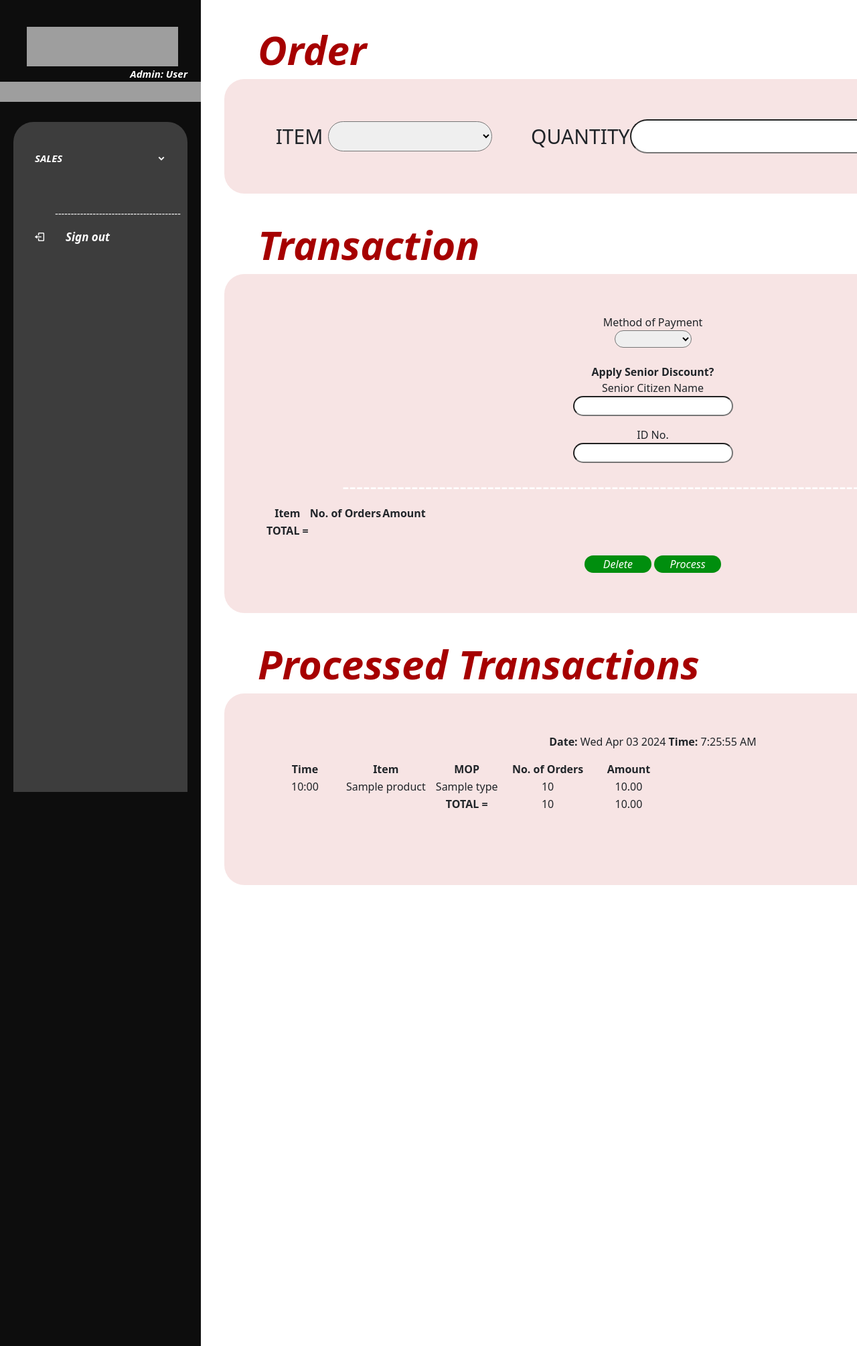
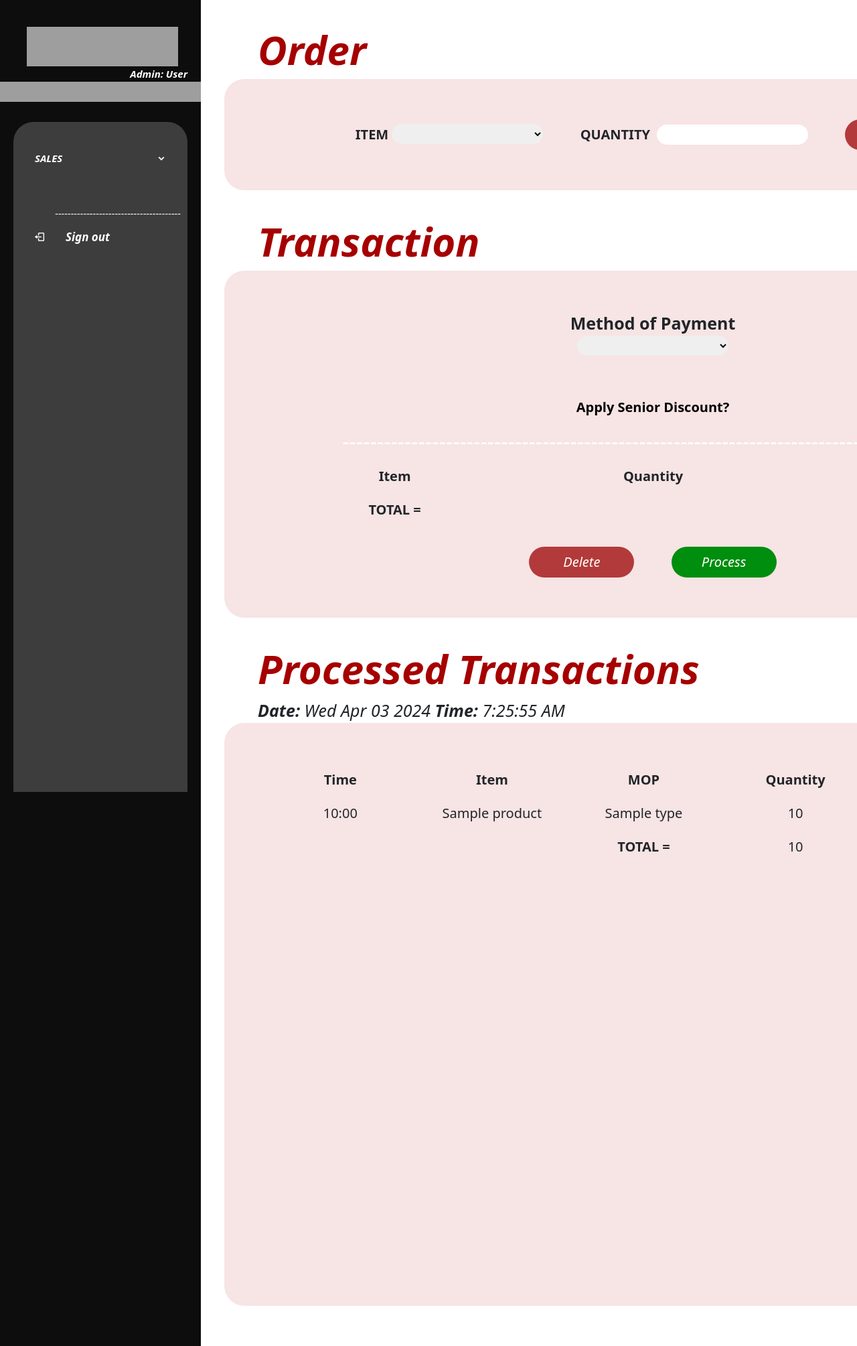
Before and after one commit to FaisalTamanoJr/MS-InventorySystem, a Flask app: page /sales/register in a window 1280 px wide. Shown: the whole page at 67% size. Run offline with Flask 3, Linux system fonts and the light colour scheme; a user stored in the database is signed in; tables that the repository leaves empty hold one stand-in row (values such as "Sample post"); grey boxes are pictures that could not be loaded.

Commit message:
Visual Design: all done Sales

```diff
--- a/app/templates/sales_register.html
+++ b/app/templates/sales_register.html
@@ -23,7 +23,7 @@
         overflow-x: hidden;
     }
 
-    .register .heading1{
+    .heading1{
         position: relative;
         padding-left: 80px;
         font-weight: bold;
@@ -32,7 +32,7 @@
         font-size: 60px;
         color: #A60000;
     }
-    .register .components{
+    .components{
         position: relative;
         text-align: center;
         background: #F7E4E4;
@@ -41,39 +41,65 @@
         margin-right: 80px;
         border-radius: 30px;
     }
+
     .button{
+       background-color: #B33A3A;
+       border-radius: 100px;
+       font-style: italic;
+       color: white;
+       border: none;
+       width: 157px;
+       padding: 8px 20px;
+    }
+    .button:hover{
+        background-color: grey;
+    }
+    .button2{
        background-color: #008E0E;
        border-radius: 100px;
        font-style: italic;
        color: white;
        border: none;
-       width: 100px;
+       width: 157px;
+       padding: 8px 20px;
     }
-    .button:hover{
+    .button2:hover{
         background-color: grey;
     }
     .input{
         border-radius: 30px;
+        padding-left: 10px;
+        border: none;
+        width: 226px;
+        height: 30px;
+    }
+    .discount{
+        background-color: rgba(0, 0, 0, 0);
+        border:none;
+        font-weight: bold;
+    }
+    .discount:hover{
+        color: #1e90ff;
+        font-style: italic;
     }
 </style>
 <div class="register">
     <h1 class="heading1">Order</h1>
-    <div class="components" style="font-size: 30px;">
-        <label>ITEM </label>
+    <div class="components" style="font-size: 20px;">
+        <label style="font-weight: bold;">ITEM </label>
         <select id="order-product" class="input">
             <option data-price=""></option>
             {% for product in products %}
             <option data-price="{{ product.price }}">{{ product.name }}</option>
             {% endfor %}
         </select>
-        <label style="padding-left: 50px;">QUANTITY </label><input type="text" id="order-quantity" class="input">
+        <label style="padding-left: 50px; padding-right: 10px; font-weight: bold;">QUANTITY </label><input type="text" id="order-quantity" class="input">
         <button class="button" id="add-order" style="margin-left: 50px;"><b>+</b></button>
     </div>
 
     <h1 class="heading1">Transaction</h1>
-
-    <div class="components">
-        <label>Method of Payment</label><br>
+    <div class="components" style="font-size: 20px;">
+        <label style="font-size: 25px; font-weight: bold;">Method of Payment</label><br>
         <select id="payment-method" class="input">
             <option></option>
             {% for payment_method in payment_methods %}
@@ -81,67 +107,67 @@
             {% endfor %}
         </select>
 
-        <br><label class="gcash-ref hidden"><p>Reference no.</p></label>
-        <input type="text" class="gcash-ref hidden input" id="gcash-ref-no"><br>
+        <br><label class="gcash-ref hidden" style="padding-top: 10px;">Reference no.</label><br>
+        <input type="text" class="gcash-ref hidden input" id="gcash-ref-no" style="margin-bottom: 25px;"><br>
 
-        <label><b>Apply Senior Discount?</b></label><br>
-        <label>Senior Citizen Name</label>
-        <p><input type="text" id="senior-name" class="input"></p>
-        <label>ID No.</label>
-        <p><input type="text" id="senior-id" class="input"></p>
+        <button id="senior-discount" class="discount">Apply Senior Discount?</button> <br>
+        <label id="senior-name-label" class="hidden" style="padding-top: 10px;">Senior Citizen Name</label>
+        <p><input type="text" id="senior-name" class="hidden input"></p>
+        <label id="senior-id-label" class="hidden">ID No.</label>
+        <p><input type="text" id="senior-id" class="hidden input"></p>
         <h2 style="color: white;">------------------------------------------------------------------------------------------</h2>
             <table>
             <thead>
             <tr>
                 <th scope="col"></td>
-                <th scope="col">Item</td>
-                <th scope="col">No. of Orders</td>
-                <th scope="col">Amount</td>
+                <th scope="col" style="width: 402px; height: 50px;">Item</td>
+                <th scope="col" style="width: 402px;">Quantity</td>
+                <th scope="col" style="width: 402px;">Amount</td>
             </tr>
             </thead>
             <tbody id="transactions-table">
             </tbody>
             <tr>
                 <td></td>
-                <td><b>TOTAL = </b></td>
+                <td style="width: 402px; height: 50px;"><b>TOTAL = </b></td>
                 <td id="total-quantity"></td>
                 <td id="total-amount"></td>
             </tr>
         </table><br>
 
-        <button id="delete-products" class="button">Delete</button>
-        <button id="process-transactions" class="button">Process</button>
+        <button id="delete-products" class="button" style="margin-right:50px;">Delete</button>
+        <button id="process-transactions" class="button2">Process</button>
     </div>
 
     <h1 class="heading1">Processed Transactions</h1>
-    <div class="components" style="margin-bottom: 40px;">
-        <p id="date-and-time"></p>
+    <p id="date-and-time" style="padding-left: 80px; font-size: 25px; font-style:italic; margin-bottom: 0px;"></p>
+    <div class="components" style="font-size: 20px; margin-bottom: 40px;">
         <table id="p_transactions_table">
             <thead class="p_transactions">
             <tr class="p_transactions">
-                <th scope="col">Time</td>
-                <th scope="col">Item</td>
-                <th scope="col">MOP</td>
-                <th scope="col">No. of Orders</td>
-                <th scope="col">Amount</td>
+                <th scope="col" style="width: 226.597px; height: 50px;">Time</td>
+                <th scope="col" style="width: 226.597px;">Item</td>
+                <th scope="col" style="width: 226.597px;">MOP</td>
+                <th scope="col" style="width: 226.597px;">Quantity</td>
+                <th scope="col" style="width: 226.597px;">Amount</td>
             </tr>
             </thead>
-            <tbody class="p_transactions" id="p_transactions_body">
+            <tbody class="p_transactions" id="p_transactions_body" style="height: 700px;">
                 {% for transaction in processed_transactions %}
                     {% for order in transaction.orders %}
                     <tr>
-                        <td>{{ transaction.time }}</td>
-                        <td>{{ order.product }}</td>
-                        <td>{{ transaction.transaction_type }}</td>
-                        <td>{{ order.quantity }}</td>
-                        <td>{{ order.total_price }}</td>
+                        <td style="width: 226.597px; height: 50px;">{{ transaction.time }}</td>
+                        <td style="width: 226.597px; height: 50px;">{{ order.product }}</td>
+                        <td style="width: 226.597px; height: 50px;">{{ transaction.transaction_type }}</td>
+                        <td style="width: 226.597px; height: 50px;">{{ order.quantity }}</td>
+                        <td style="width: 226.597px; height: 50px;">{{ order.total_price }}</td>
                     </tr>
                     {% endfor %}
                 {% endfor %}
                 <tr>
                     <td></td>
                     <td></td>
-                    <td><b>TOTAL = </b></td>
+                    <td style="height: 50px;"><b>TOTAL = </b></td>
                     <td>{{ total_quantity }}</td>
                     <td>{{ total_paid }}</td>
                 </tr>
@@ -205,6 +231,13 @@
                 }
             }
             compute_total()
+        })
+
+        $('#senior-discount').on('click', function(){
+            $('#senior-name-label').removeClass('hidden')
+            $('#senior-name').removeClass('hidden')
+            $('#senior-id-label').removeClass('hidden')
+            $('#senior-id').removeClass('hidden')
         })
 
         $('#process-transactions').on('click', function(){
```
Also changed, not shown: app/templates/transaction.html (+75 -24 lines).
